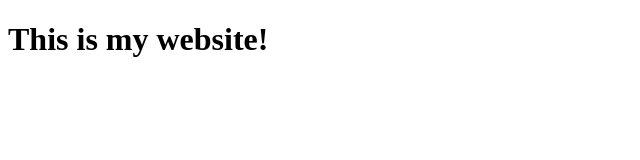
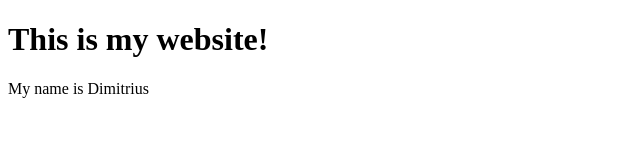
Before and after one commit to dmarino389/padowans131wk1_day1, a plain HTML site: page index.html in a window 1280 px wide. Shown: the whole page, without its empty margins (0-640 px from the left). Drawn offline with Linux system fonts and the light colour scheme.

Commit message:
added new paragraph

```diff
--- a/index.html
+++ b/index.html
@@ -7,5 +7,6 @@
 </head>
 <body>
   <h1>This is my website!</h1>
+  <p>My name is Dimitrius</p>
 </body>
 </html>
```
